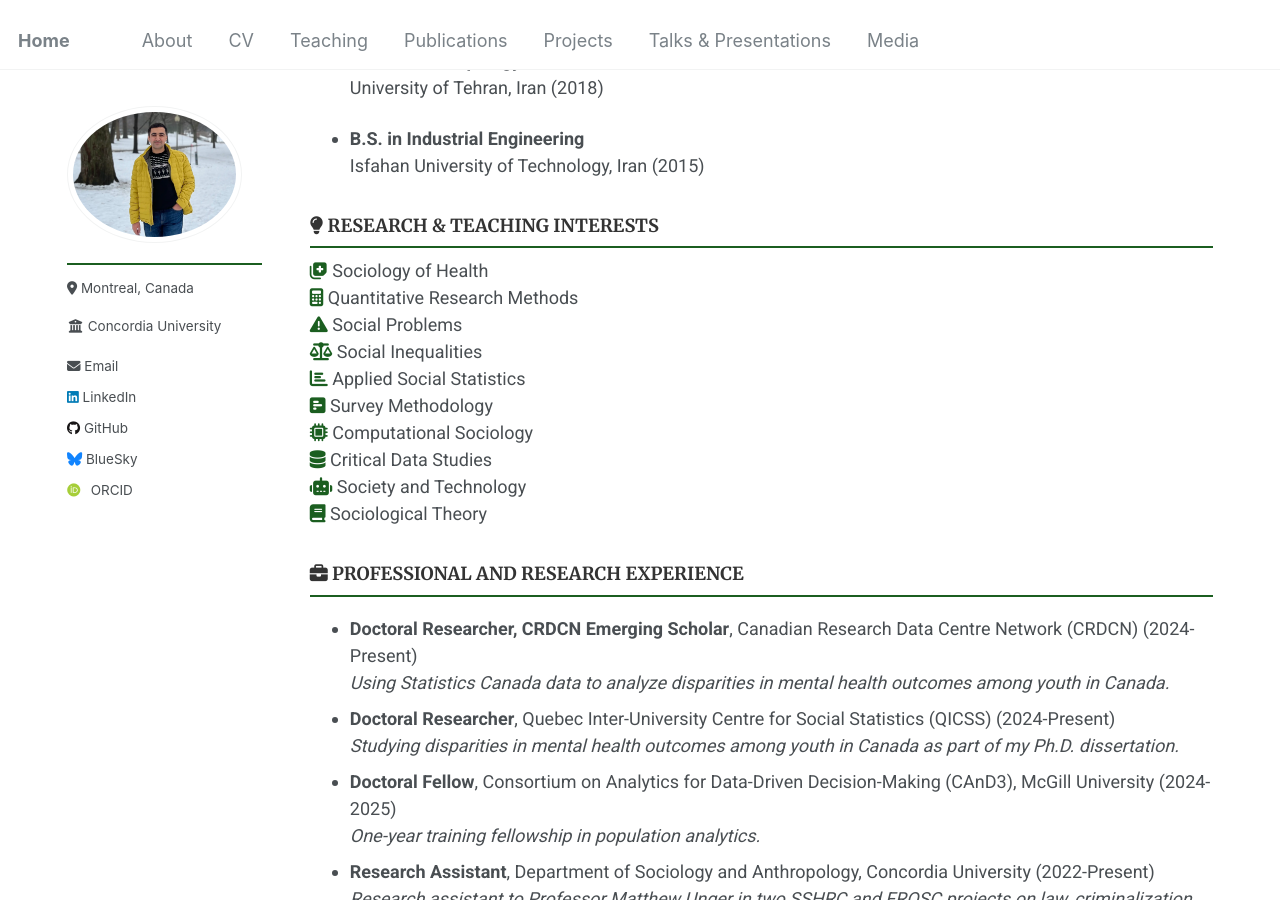
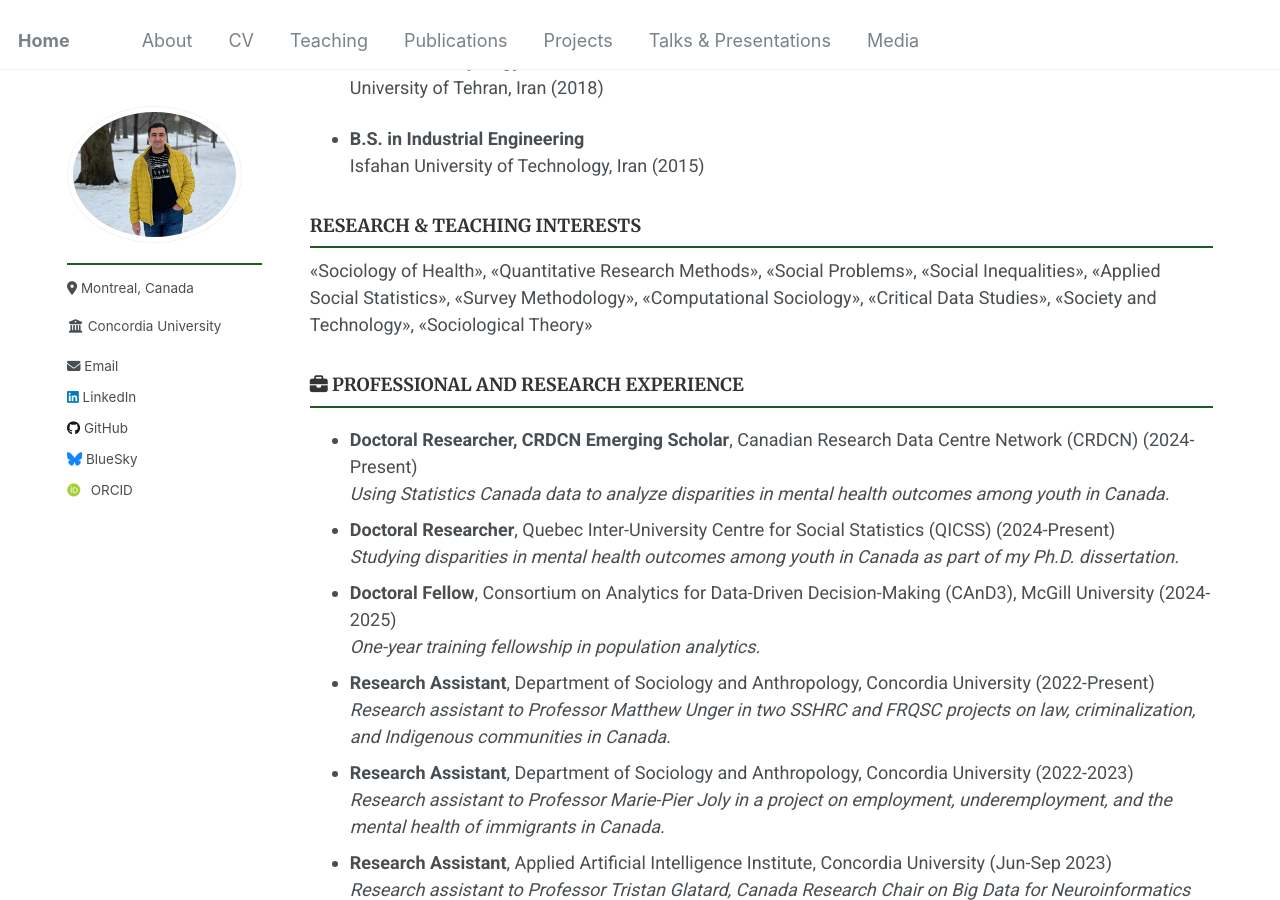
Before and after one commit to Mohsnmonji/mohsnmonji.github.io, a Jekyll site: the page built from _pages/Curriculum Vitae.md, in a window 1280 px wide and 900 px high, scrolled down 333 px. Built offline with Jekyll 4.4.1, drawn with Linux system fonts in a browser that asks for light colours; some web fonts are replaced.

Commit message:
Update Curriculum Vitae.md

```diff
--- a/_pages/Curriculum Vitae.md
+++ b/_pages/Curriculum Vitae.md
@@ -34,18 +34,9 @@ author_profile: true
 
 
 <!-- RESEARCH INTERESTS -->
-<h3><i class="fas fa-lightbulb"></i> RESEARCH & TEACHING INTERESTS</h3>
+<h3>RESEARCH & TEACHING INTERESTS</h3>
 <div>
-  <i class="fas fa-notes-medical" style="color: #1B5E20;"></i> Sociology of Health<br>
-  <i class="fas fa-calculator" style="color: #1B5E20;"></i> Quantitative Research Methods<br>
-  <i class="fas fa-exclamation-triangle" style="color: #1B5E20;"></i> Social Problems<br>
-  <i class="fas fa-balance-scale" style="color: #1B5E20;"></i> Social Inequalities<br>
-  <i class="fas fa-chart-bar" style="color: #1B5E20;"></i> Applied Social Statistics<br>
-  <i class="fas fa-poll-h" style="color: #1B5E20;"></i> Survey Methodology<br>
-  <i class="fas fa-microchip" style="color: #1B5E20;"></i> Computational Sociology<br>
-  <i class="fas fa-database" style="color: #1B5E20;"></i> Critical Data Studies<br>
-  <i class="fas fa-robot" style="color: #1B5E20;"></i> Society and Technology<br>
-  <i class="fas fa-book" style="color: #1B5E20;"></i> Sociological Theory
+  «Sociology of Health», «Quantitative Research Methods», «Social Problems», «Social Inequalities», «Applied Social Statistics», «Survey Methodology», «Computational Sociology», «Critical Data Studies», «Society and Technology», «Sociological Theory»
 </div>
 
 
```
